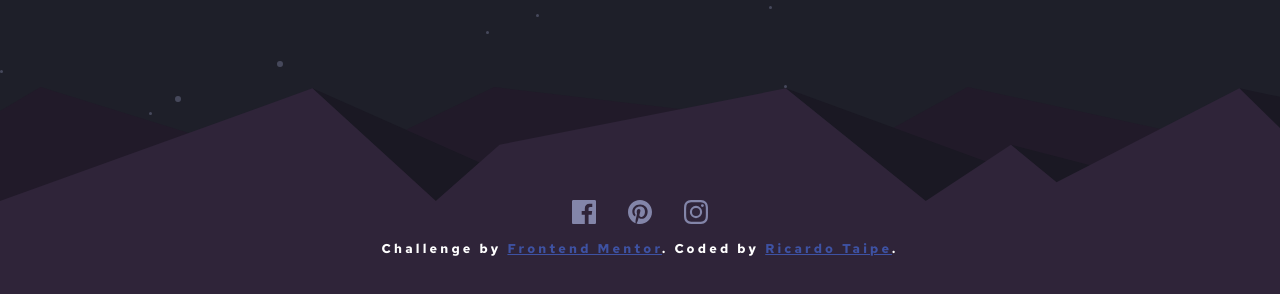
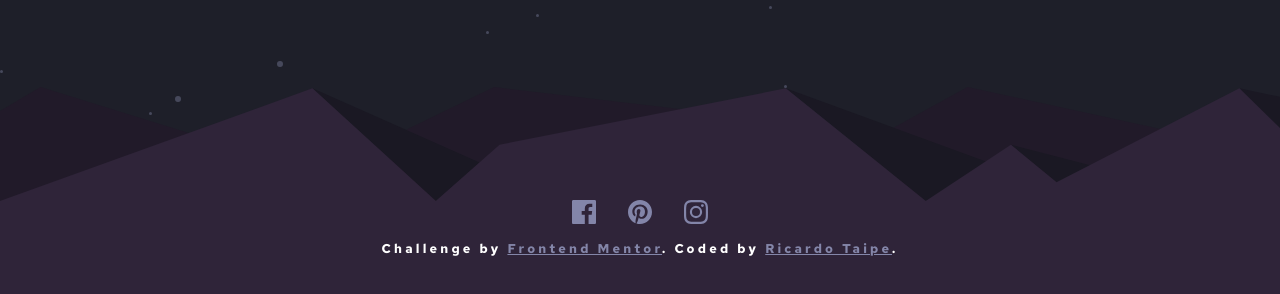
Before and after one commit to RicardoTaipe/launch-countdown-timer-css, a plain HTML site: page index.html in a window 1280 px wide. Shown: the part 446-740 px from the top of the page. Drawn offline with Linux system fonts and the light colour scheme.

Commit message:
link styles added

```diff
--- a/css/style.css
+++ b/css/style.css
@@ -83,11 +83,15 @@ footer {
   font-size: 0.8rem;
   letter-spacing: 0.2rem;
   text-align: center;
-  color: hsl(0, 0%, 100%);
+  color: var(--white);
 }
 
-.attribution a {
-  color: hsl(228, 45%, 44%);
+.attribution__link {
+  color: var(--gray-blue);
+}
+
+.attribution__link:hover {
+  color: var(--soft-red);
 }
 
 h6 {
--- a/index.html
+++ b/index.html
@@ -66,9 +66,15 @@
       </div>
       <div class="attribution">
         Challenge by
-        <a href="https://www.frontendmentor.io?ref=challenge" target="_blank"
+        <a
+          class="attribution__link"
+          href="https://www.frontendmentor.io?ref=challenge"
+          target="_blank"
           >Frontend Mentor</a
-        >. Coded by <a href="#">Ricardo Taipe</a>.
+        >. Coded by
+        <a class="attribution__link" href="https://github.com/RicardoTaipe"
+          >Ricardo Taipe</a
+        >.
       </div>
     </footer>
     <script src="js/index.js"></script>
```
